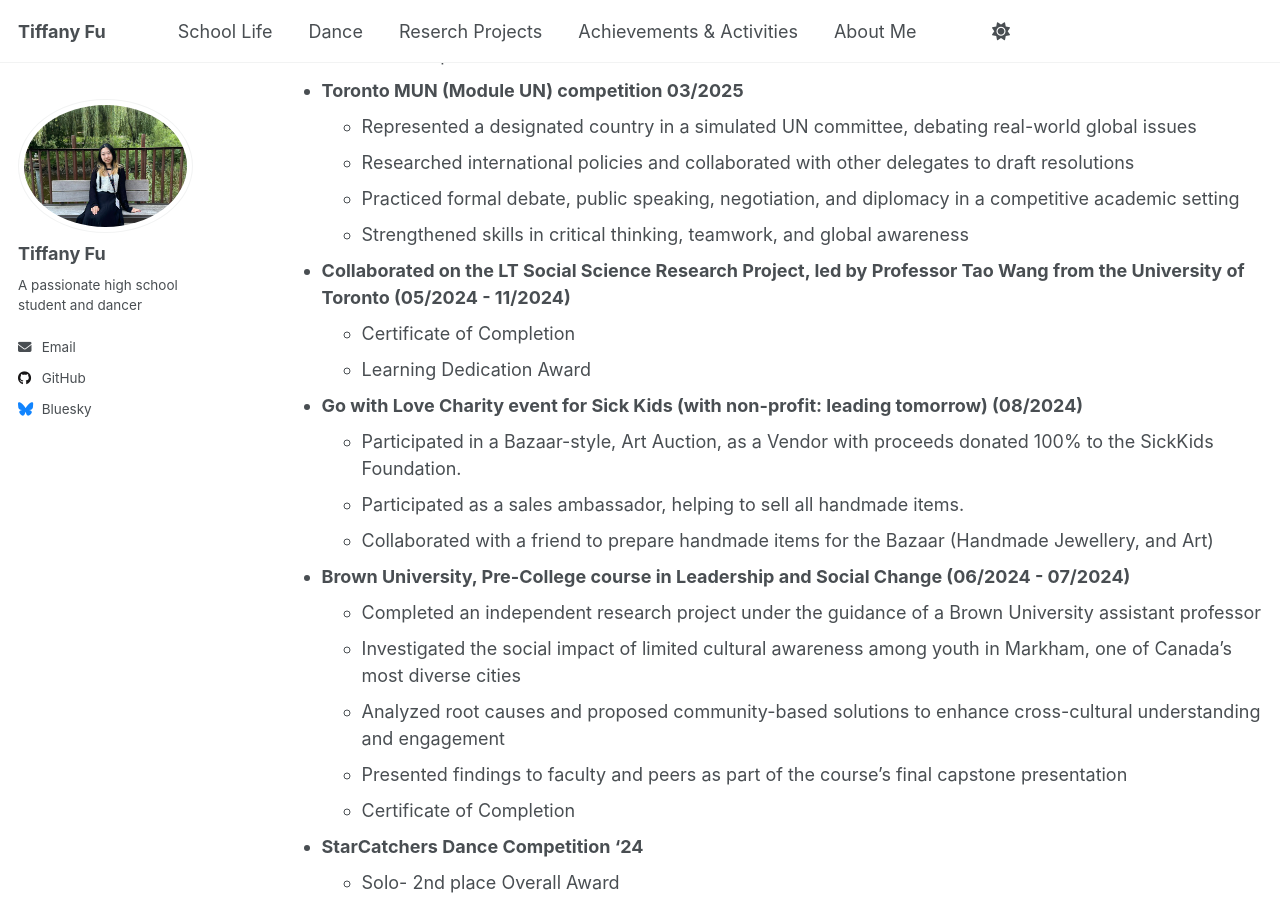
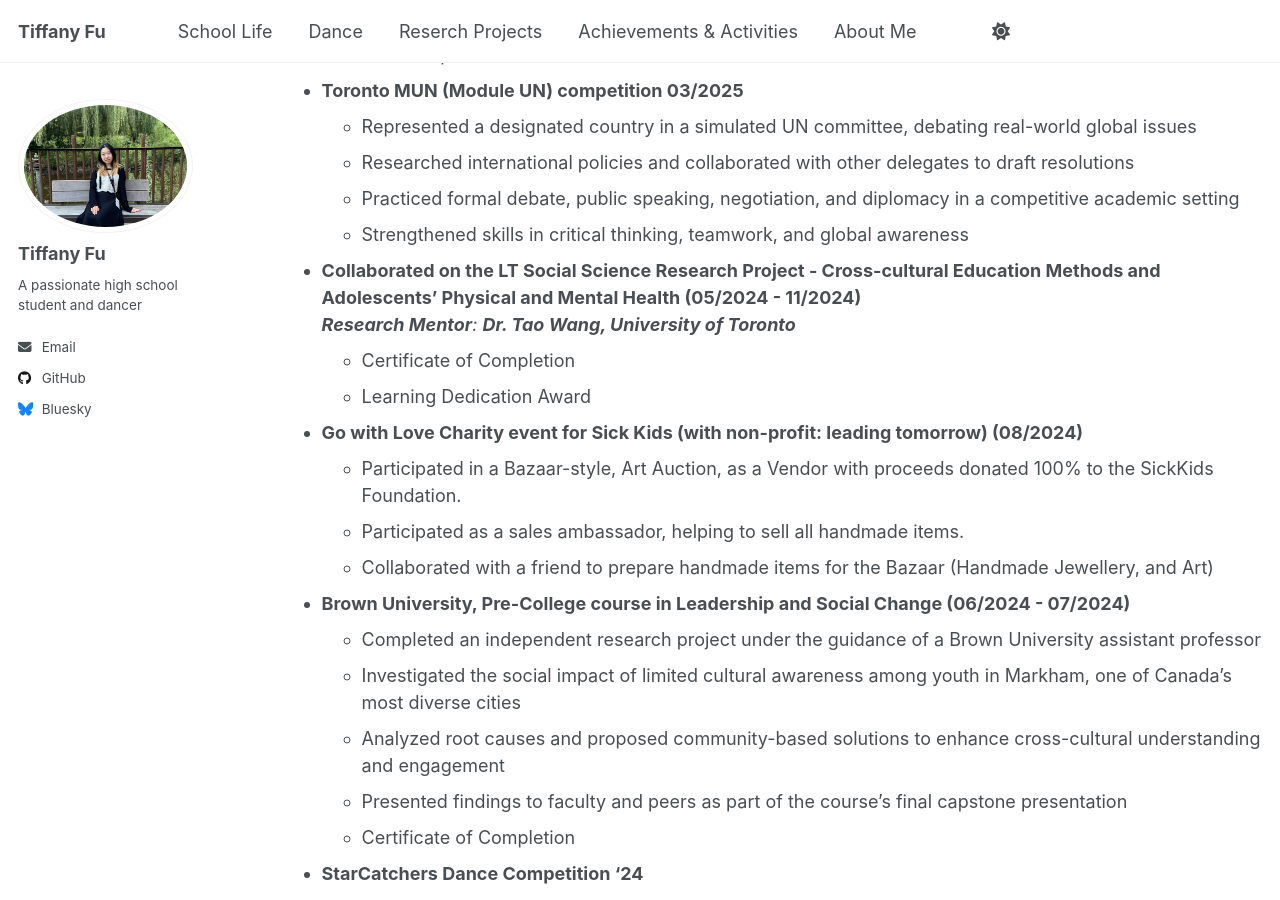
Before and after one commit to TiffanyJTFu/TiffanyTestWeb, a Jekyll site: the page built from _pages/cv.md, in a window 1280 px wide and 900 px high, scrolled down 4011 px. Built offline with Jekyll 4.4.1, drawn with Linux system fonts in a browser that asks for light colours; a script that is not in the unit is left out.

Commit message:
Update cv.md

```diff
--- a/_pages/cv.md
+++ b/_pages/cv.md
@@ -101,7 +101,8 @@ Helped prepare and sell baked goods at school fundraisers to support charities.
   * Researched international policies and collaborated with other delegates to draft resolutions
   * Practiced formal debate, public speaking, negotiation, and diplomacy in a competitive academic setting
   * Strengthened skills in critical thinking, teamwork, and global awareness
-* **Collaborated on the LT Social Science Research Project, led by Professor Tao Wang from the University of Toronto (05/2024 - 11/2024)**
+* **Collaborated on the LT Social Science Research Project - Cross-cultural Education Methods and Adolescents’ Physical and Mental Health (05/2024 - 11/2024)**<br>
+<i>**Research Mentor**: **Dr. Tao Wang, University of Toronto**</i>
   * Certificate of Completion
   * Learning Dedication Award
 * **Go with Love Charity event for Sick Kids (with non-profit: leading tomorrow) (08/2024)**
```
